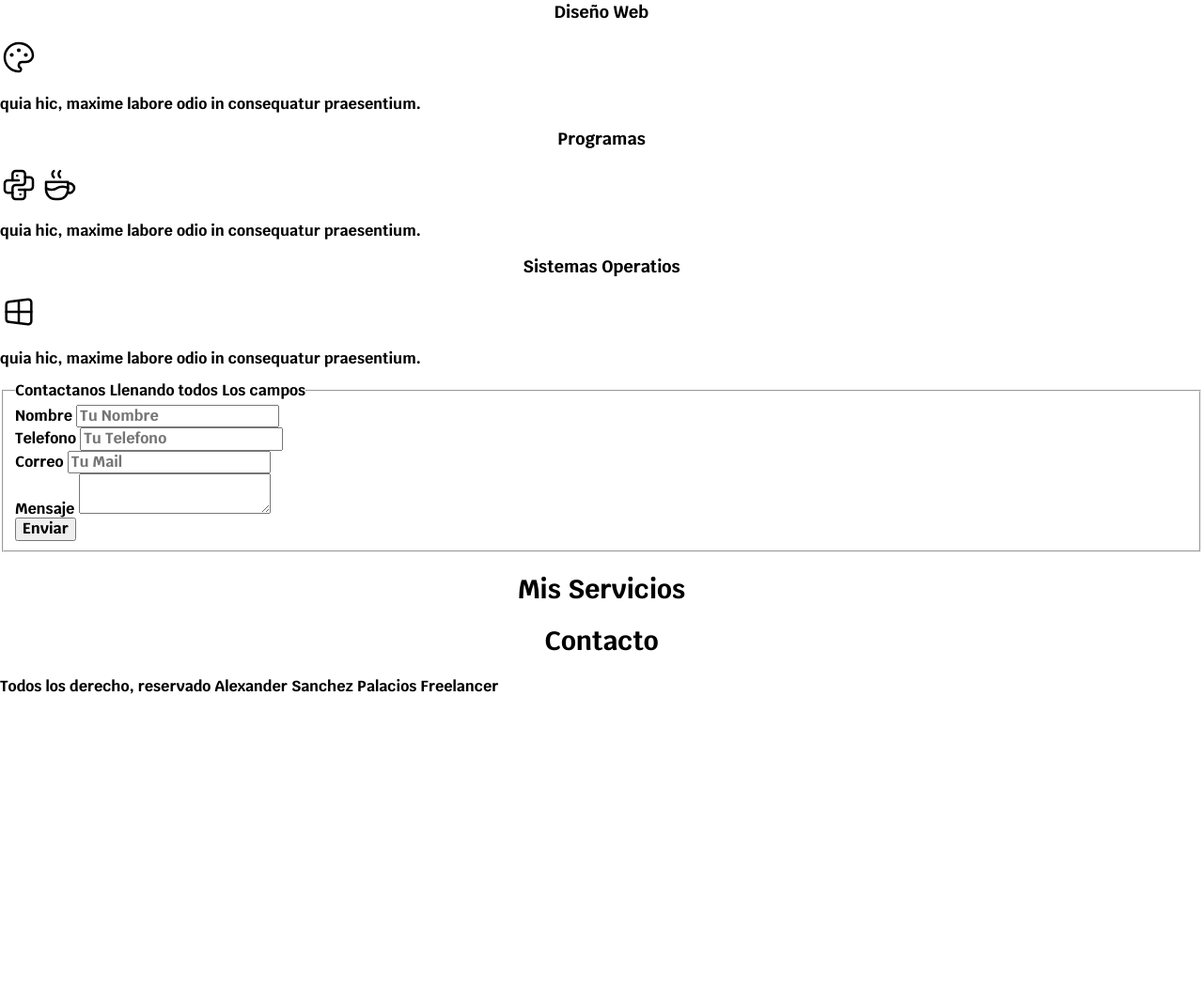
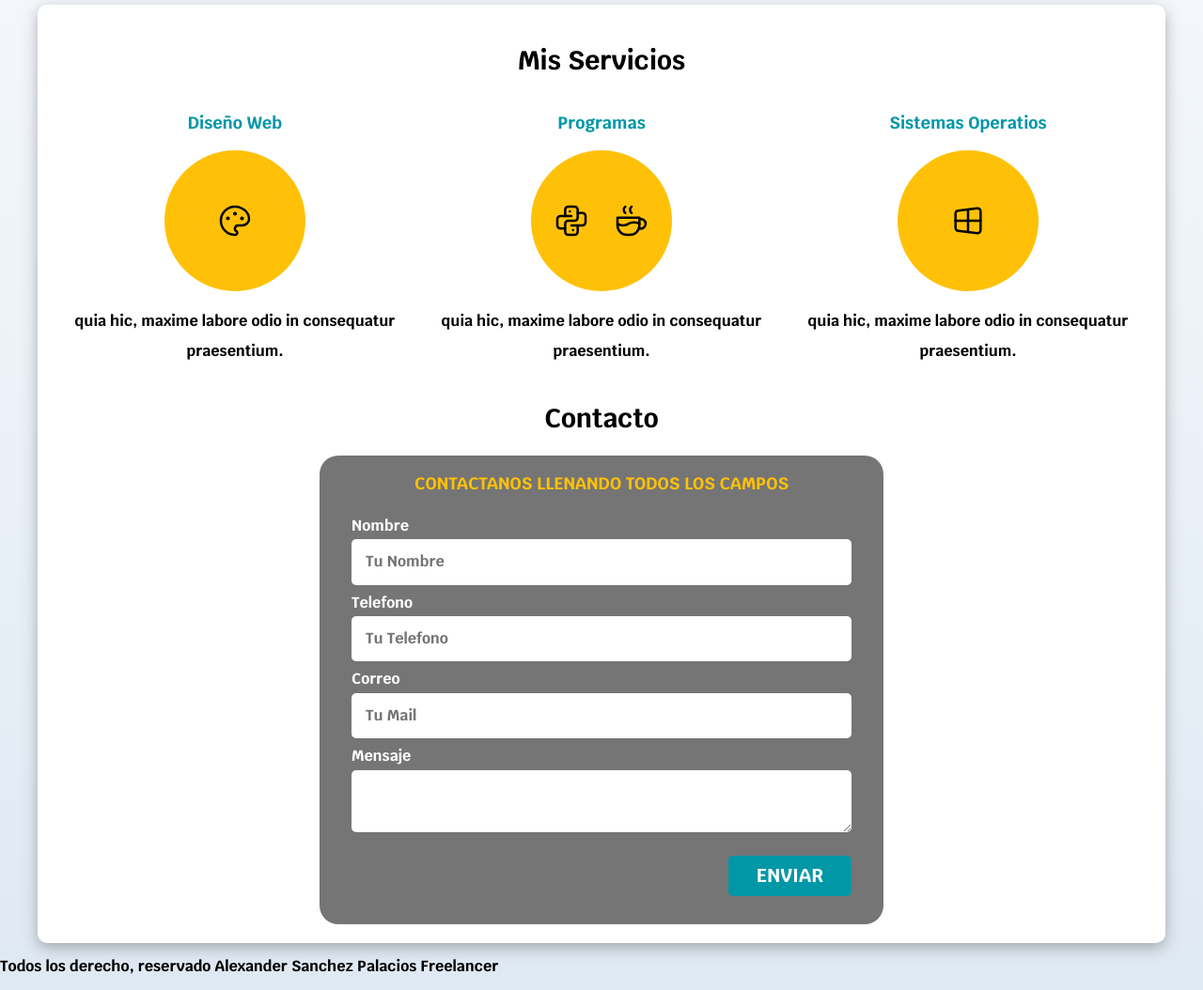
Before and after one commit to Alexsanpa/Proyectos, a plain HTML site: page Proyecto01/index.html in a window 1280 px wide. Shown: the part 603-1657 px from the top of the page at 94% size. Before the commit the page ends 1359 px from the top, so only its background shows below. Drawn offline with Linux system fonts and the light colour scheme.

Commit message:
section-main cssgrid

```diff
--- a/Proyecto01/css/styles.css
+++ b/Proyecto01/css/styles.css
@@ -5,6 +5,7 @@
     --primario: #ffc107;
     --secundario: #0097a7;
     --gris: #757575;
+    --grisClaro:#dfe9f3;
 }
 /* Globales */
 html{
@@ -17,6 +18,7 @@ html{
 body{
     font-size: 16px;/* 1 rem = a 10px */
     font-family: 'Krub', sans-serif;
+    background-image: linear-gradient(to top,var(--grisClaro)  0%, var(--blanco)100%);
 }
 
 .contenedor{
@@ -35,11 +37,24 @@ body{
     border-radius: .5rem;
     width: 90%;
     text-align: center;
+    border: none;
 }
 @media (min-width:480px ) {
     .boton{
         width: auto;
     }
+}
+.boton:hover{
+    cursor: pointer;
+}
+.sombra{
+    -webkit-box-shadow: 0px 5px 15px 0px rgba(112,112,112,0.54);
+    -moz-box-shadow: 0px 5px 15px 0px rgba(112,112,112,0.54);
+    box-shadow: 0px 5px 15px 0px rgba(112,112,112,0.54);
+    background-color: var(--blanco);
+    padding: 2rem;
+    border-radius: 1rem;
+
 }
 /* Tipografia */
 h1{
@@ -58,6 +73,21 @@ h1, h2,h3{
 /* Titulos */
 .titulo span{
     font-size: 2rem;
+}
+/*Utilidades*/
+.w-sm-100{
+    width: 100%;
+}
+@media (min-width:768px ) {
+    .w-sm-100{
+        width: auto;
+    }
+}
+.flex{
+    display: flex;
+}
+.alinear-derecha{
+    justify-content: flex-end;
 }
 /* Navegacion Principal  */
 .nav-bg{
@@ -95,6 +125,7 @@ h1, h2,h3{
     background-size: cover;/*Ocupar todo el espacio que tiene disponible la imagen*/
     height: 45rem;
     position: relative;
+    margin-bottom: 2rem;
 }
 .contenido-hero{
     position: absolute;
@@ -115,3 +146,76 @@ h1, h2,h3{
 .contenido-hero p{
     color: var(--blanco);
 }
+/*Sericios*/
+@media (min-width: 768px) {
+    .servicios{
+        display: grid;
+        grid-template-columns: repeat(3, 1fr);/*1fr =33.3%*/
+        column-gap: 1rem;
+    }
+}
+.servicio{
+    display: flex;
+    flex-direction: column;
+    align-items: center;
+}
+.servicio h3{
+    color: var(--secundario);
+    font-weight: normal;
+
+}
+.servicio p{
+    line-height: 2;
+    text-align: center;
+}
+.servicio .iconos{
+    height: 15rem;
+    width: 15rem;
+    background-color: var(--primario);
+    border-radius: 50%;
+
+    display: flex;
+    align-items: center;
+    justify-content: space-evenly;
+
+}
+/*Contacto*/
+.formulario{
+    background-color: var(--gris);
+    width: min(60rem, 100%);/*Utilizar el valor mas pequeño*/
+    margin: 0 auto;/*Centrar */
+    padding: 2rem;
+    border-radius: 2rem;
+
+}
+.formulario fieldset{
+    border: none;
+}
+.formulario legend{
+    color: var(--primario);
+    font-size: 1.8rem;
+    text-transform: uppercase;
+    font-weight: 700;
+    text-align: center;
+    margin-bottom: 2rem;
+}
+.contenedor-campos{
+
+}
+.campo{
+    margin-bottom: 1rem;
+}
+.campo label{
+    color: var(--blanco);
+    font-weight: bold;
+    margin-bottom: .5rem;
+    display: block;
+
+}
+
+.input-text{
+    width: 100%;
+    border: none;
+    padding: 1.5rem;
+    border-radius: .5rem;
+}
--- a/Proyecto01/index.html
+++ b/Proyecto01/index.html
@@ -26,21 +26,26 @@
 
 
     <section class="hero">
+
         <div class="contenido-hero">
         <h2>Diseño y Desarrolo Web <span>Freelancer</span> </h2>
 
         <p><svg xmlns="http://www.w3.org/2000/svg" class="icon icon-tabler icon-tabler-map-pin" width="88" height="88" viewBox="0 0 24 24" stroke-width="1.5" stroke="#ffc107" fill="none" stroke-linecap="round" stroke-linejoin="round">
             <path stroke="none" d="M0 0h24v24H0z" fill="none"/>
             <circle cx="12" cy="11" r="3" />
-            <path d="M17.657 16.657l-4.243 4.243a2 2 0 0 1 -2.827 0l-4.244 -4.243a8 8 0 1 1 11.314 0z" />
+            <path d="M17.657 16.657l-4.243 4.243
+            a2 2 0 0 1 -2.827 0l-4.244 -4.243a8 8 0 1 1 11.314 0z" />
           </svg>Bogota D.C, Usme</p>
         <a href="#" class="boton">Contactar</a>
         </div><!--.contenido-hero -->
     </section>
 
-    <main>
-        <section>
+    <main class="contenedor sombra">
+        <h2>Mis Servicios</h2>
+        <div class="servicios">
+            <section class="servicio">
                 <h3>Diseño Web</h3>
+                <div class="iconos">
                     <svg xmlns="http://www.w3.org/2000/svg" class="icon icon-tabler icon-tabler-palette" width="40" height="40" viewBox="0 0 24 24" stroke-width="1.5" stroke="#000000" fill="none" stroke-linecap="round" stroke-linejoin="round">
                         <path stroke="none" d="M0 0h24v24H0z" fill="none"/>
                         <path d="M12 21a9 9 0 1 1 0 -18a9 8 0 0 1 9 8a4.5 4 0 0 1 -4.5 4h-2.5a2 2 0 0 0 -1 3.75a1.3 1.3 0 0 1 -1 2.25" />
@@ -48,10 +53,13 @@
                         <circle cx="12" cy="7.5" r=".5" fill="currentColor" />
                         <circle cx="16.5" cy="10.5" r=".5" fill="currentColor" />
                     </svg>
+                </div><!--iconos-->
                 <p> quia hic, maxime labore odio in consequatur praesentium.</p>
             </section>
-        <section>
+
+            <section class="servicio">
             <h3>Programas</h3>
+                <div class="iconos">
                     <svg xmlns="http://www.w3.org/2000/svg" class="icon icon-tabler icon-tabler-brand-python" width="40" height="40" viewBox="0 0 24 24" stroke-width="1.5" stroke="#000000" fill="none" stroke-linecap="round" stroke-linejoin="round">
                         <path stroke="none" d="M0 0h24v24H0z" fill="none"/>
                         <path d="M12 9h-7a2 2 0 0 0 -2 2v4a2 2 0 0 0 2 2h3" />
@@ -68,50 +76,62 @@
                         <path d="M3 10h14v5a6 6 0 0 1 -6 6h-2a6 6 0 0 1 -6 -6v-5z" />
                         <path d="M16.746 16.726a3 3 0 1 0 .252 -5.555" />
                     </svg>
+                </div><!--iconos-->
             <p> quia hic, maxime labore odio in consequatur praesentium.</p>
             </section>
 
-        <section>
+            <section class="servicio">
             <h3>Sistemas Operatios</h3>
+                <div class="iconos">
                     <svg xmlns="http://www.w3.org/2000/svg" class="icon icon-tabler icon-tabler-brand-windows" width="40" height="40" viewBox="0 0 24 24" stroke-width="1.5" stroke="#000000" fill="none" stroke-linecap="round" stroke-linejoin="round">
                         <path stroke="none" d="M0 0h24v24H0z" fill="none"/>
                         <path d="M17.8 20l-12 -1.5c-1 -.1 -1.8 -.9 -1.8 -1.9v-9.2c0 -1 .8 -1.8 1.8 -1.9l12 -1.5c1.2 -.1 2.2 .8 2.2 1.9v12.1c0 1.2 -1.1 2.1 -2.2 1.9z" />
                         <line x1="12" y1="5" x2="12" y2="19" />
                         <line x1="4" y1="12" x2="20" y2="12" />
                     </svg>
+                </div><!--iconos-->
             <p> quia hic, maxime labore odio in consequatur praesentium.</p>
             </section>
-    </main>
-    <form action="">
-        <fieldset>
-            <legend>Contactanos Llenando todos Los campos</legend>
-            <div>
-                <label >Nombre</label>
-                <input type="text" placeholder="Tu Nombre">
-            </div>
-            <div>
-                <label >Telefono </label>
-                <input type="tell" placeholder="Tu Telefono">
-            </div>
-
-            <div>
-                <label >Correo</label>
-                <input type="email" placeholder="Tu Mail">
-            </div>
-
-            <div>
-                <label >Mensaje</label>
-                <textarea></textarea>
-            </div>
-            <input type="submit" value="Enviar">
-        </fieldset>
-    </form>
-
-    <h2>Mis Servicios</h2>
+        </div><!--Cierre de Servicios-->
 
         <section>
             <h2>Contacto</h2>
         </section>
+
+        <form action="" class="formulario">
+            <fieldset>
+                <legend>Contactanos Llenando todos Los campos</legend>
+               <div class="contendedor campos">
+                    <div class="campo">
+                        <label >Nombre</label>
+                        <input class="input-text" type="text" placeholder="Tu Nombre">
+                    </div>
+
+                    <div class="campo">
+                        <label >Telefono </label>
+                        <input class="input-text" type="tell" placeholder="Tu Telefono">
+                    </div>
+
+                    <div class="campo">
+                        <label >Correo</label>
+                        <input class="input-text" type="email" placeholder="Tu Mail">
+                    </div>
+
+                    <div class="campo">
+                        <label >Mensaje</label>
+                        <textarea class="input-text"></textarea>
+                    </div>
+
+                </div><!--Contenedor de los campos-->
+                <div  class=" alinear-derecha flex">
+                    <input class="boton w-sm-100" type="submit" value="Enviar">
+                </div>
+            </fieldset>
+        </form>
+    </main>
+
+
+
     <footer>
     <p>Todos los derecho, reservado Alexander Sanchez Palacios Freelancer</p>
     </footer>
```
Lines whose indentation alone changed are shown as unchanged.
